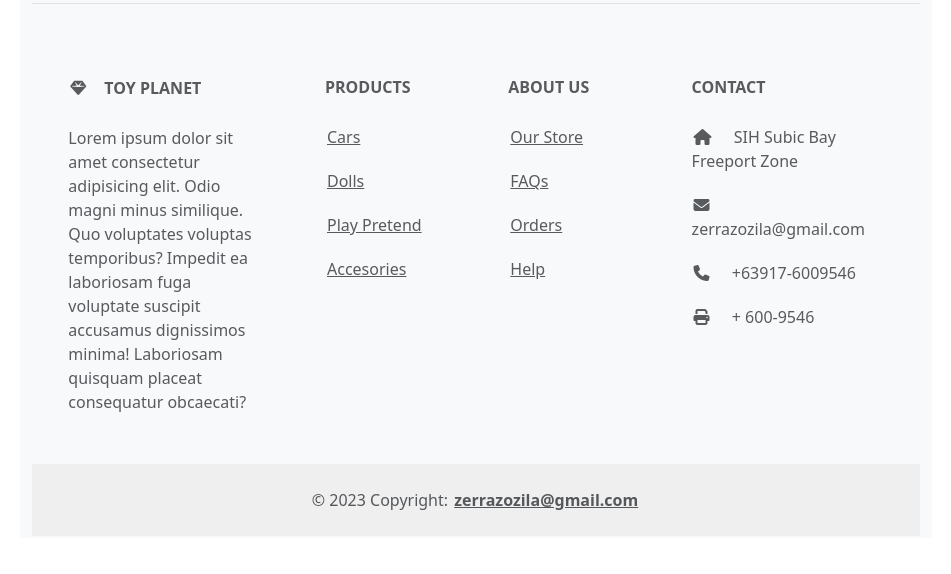
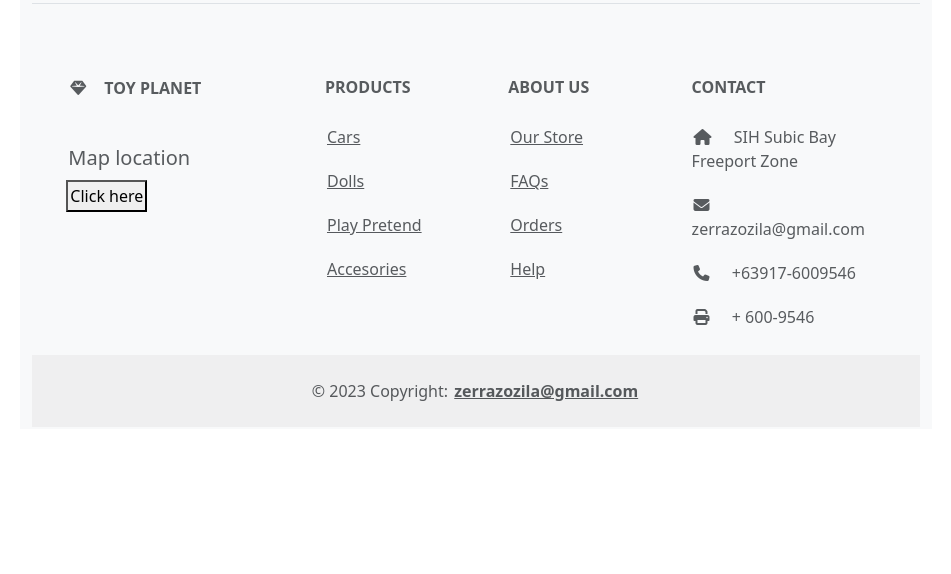
Before and after one commit to haezzlefel/api-activity, a plain HTML site: page index.html in a window 1280 px wide. Shown: the part 5808-6382 px from the top of the page, without its empty margins (80-1031 px from the left). Drawn offline with nearby package versions, Linux system fonts and the light colour scheme; a web font is replaced by a local one.

Commit message:
modified:   index.html

```diff
--- a/index.html
+++ b/index.html
@@ -347,7 +347,28 @@
             <i class="fas fa-gem me-3"></i>Toy Planet
           </h6>
           <p>
-            Lorem ipsum dolor sit amet consectetur adipisicing elit. Odio magni minus similique. Quo voluptates voluptas temporibus? Impedit ea laboriosam fuga voluptate suscipit accusamus dignissimos minima! Laboriosam quisquam placeat consequatur obcaecati?
+            <h5> Map location</h5>
+
+    <button onclick="getLocation()"> Click here</button>
+    <p id="position"> </p>
+    <script>
+    const x = document.getElementById("position");
+
+    function getLocation () {
+        if (navigator.geolocation) {
+            navigator.geolocation.getCurrentPosition(showPosition);
+        } else {
+            x.innerHTML = "Geolocation is not supported by this browser.";
+        }
+    }
+
+    function showPosition (position) {
+        x.innerHTML = "Latitude: " + position.coords.latitude +
+        "<br> Longitude: " + position.coords.longitude;
+    }
+    </script>
+    <br> <br>
+
 
 
           </p>
```
